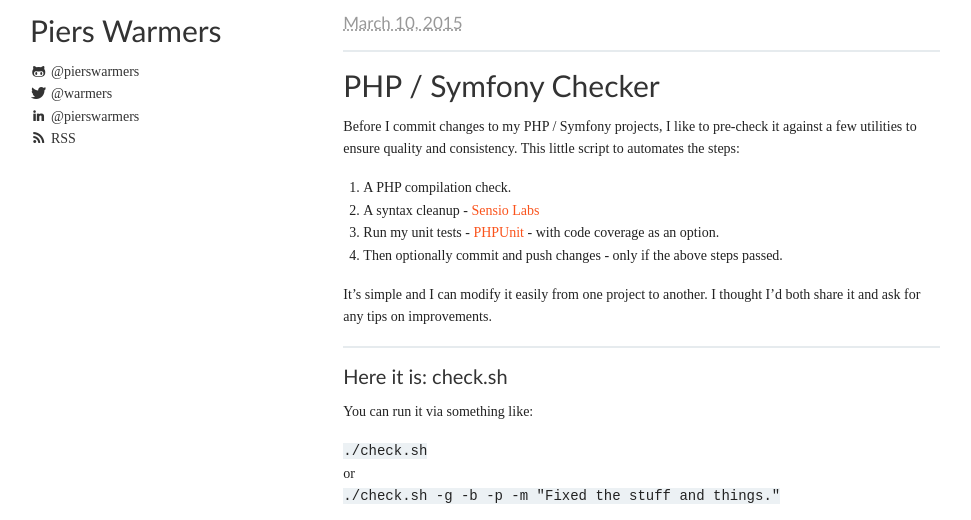
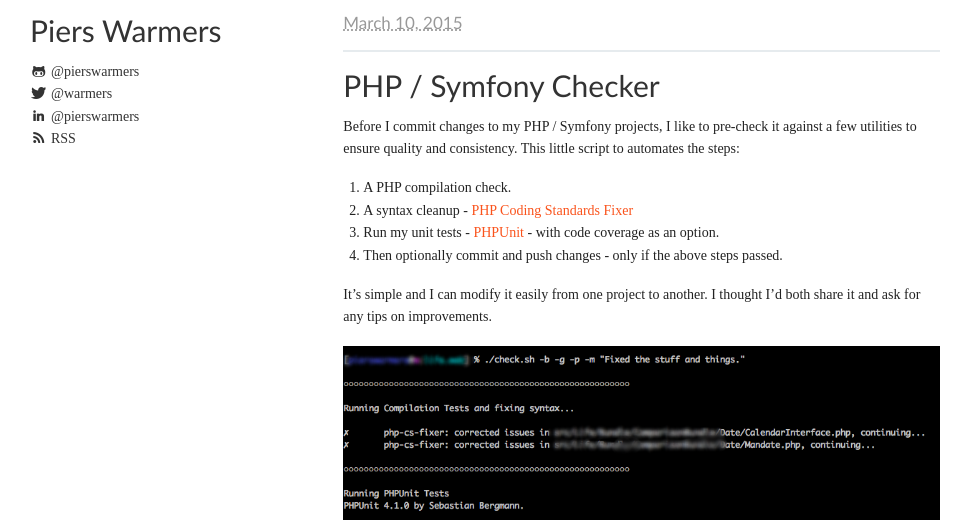
Before and after one commit to pierswarmers/pierswarmers.github.com, a Jekyll site: the page built from _posts/2015-03-10-php-symfony-syntax-test-checker.md, in a window 1280 px wide, cut to the strip 0-520 px from the top of the page. Shown: the whole strip, without its empty margins (155-1126 px from the left). Built offline with Jekyll 4.4.1, drawn with Linux system fonts in a browser that asks for light colours; some web fonts are replaced; comment, search, counter and statistics services are not loaded.

Commit message:
Added new post

```diff
--- a/_posts/2015-03-10-php-symfony-syntax-test-checker.md
+++ b/_posts/2015-03-10-php-symfony-syntax-test-checker.md
@@ -8,12 +8,14 @@ Before I commit changes to my PHP / Symfony projects, I like to pre-check it aga
 quality and consistency. This little script to automates the steps:
 
 1. A PHP compilation check.
-2. A syntax cleanup - [Sensio Labs](http://cs.sensiolabs.org/)
+2. A syntax cleanup - [PHP Coding Standards Fixer](http://cs.sensiolabs.org/)
 3. Run my unit tests - [PHPUnit](https://phpunit.de) - with code coverage as an option.
 4. Then optionally commit and push changes - only if the above steps passed.
 
 It's simple and I can modify it easily from one project to another. I thought I'd both share it and ask for any tips on
 improvements.
+
+[![PHP Symfony Checker](/images/2015-02/checker.png)](/images/2015-02/checker.png)
 
 ## Here it is: check.sh
 
```
Also changed, not shown: _posts/2015-03-10-blackfire-new-sensiolabs-php-profiler.md (+1 -1 lines), images/2015-02/checker.png (added), 2 other files.
